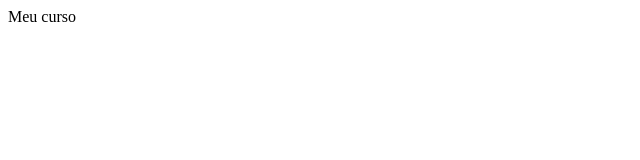
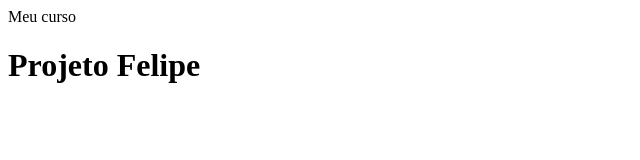
Before and after one commit to lipewinning/CursoDeGit, a plain HTML site: page index.html in a window 1280 px wide. Shown: the whole page, without its empty margins (0-640 px from the left). Drawn offline with Linux system fonts and the light colour scheme.

Commit message:
page title included

```diff
--- a/index.html
+++ b/index.html
@@ -1,4 +1,7 @@
 <html>
     <head>Meu curso</head>
+    <body>
+        <h1>Projeto Felipe</h1>
 
+    </body>
 </html>
```
